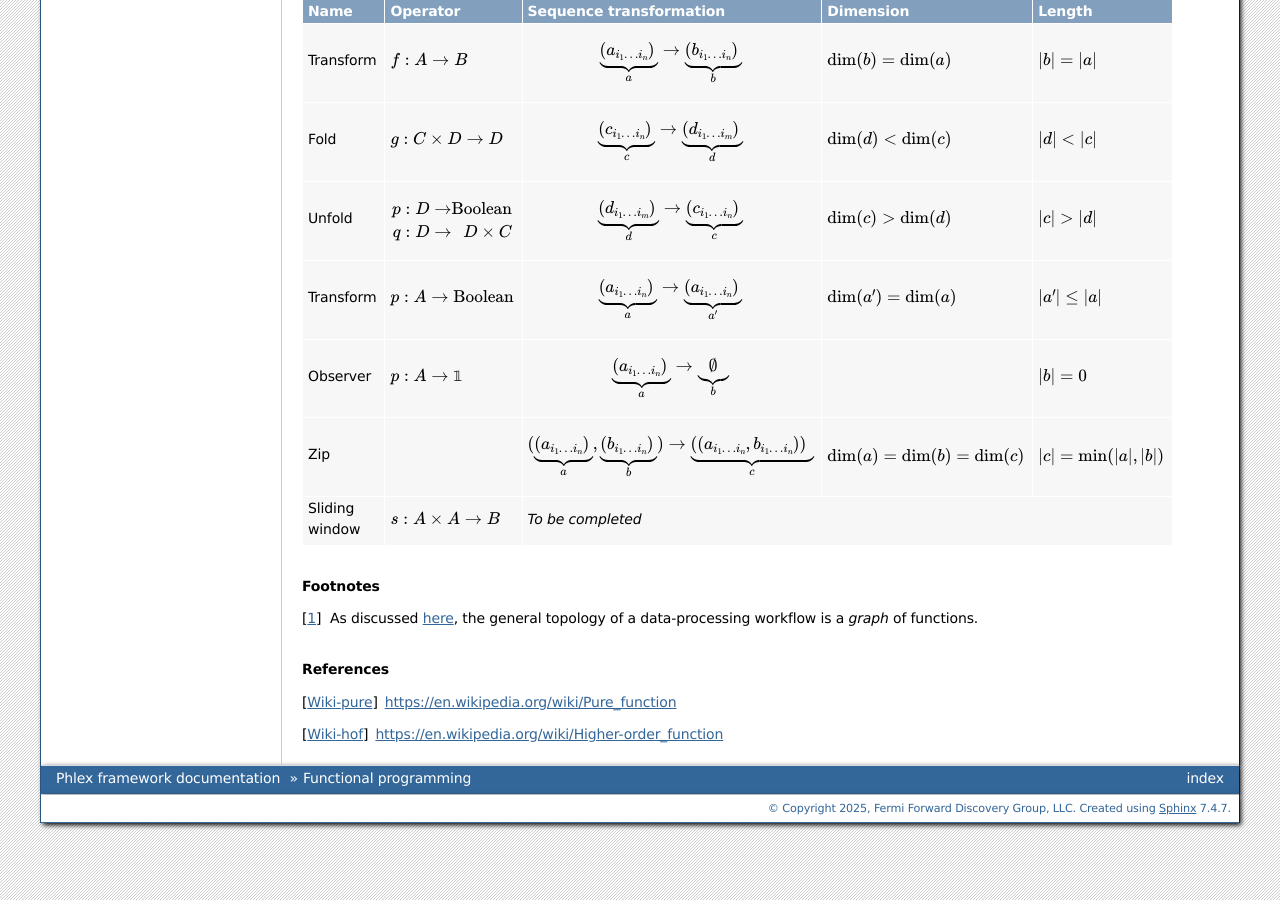
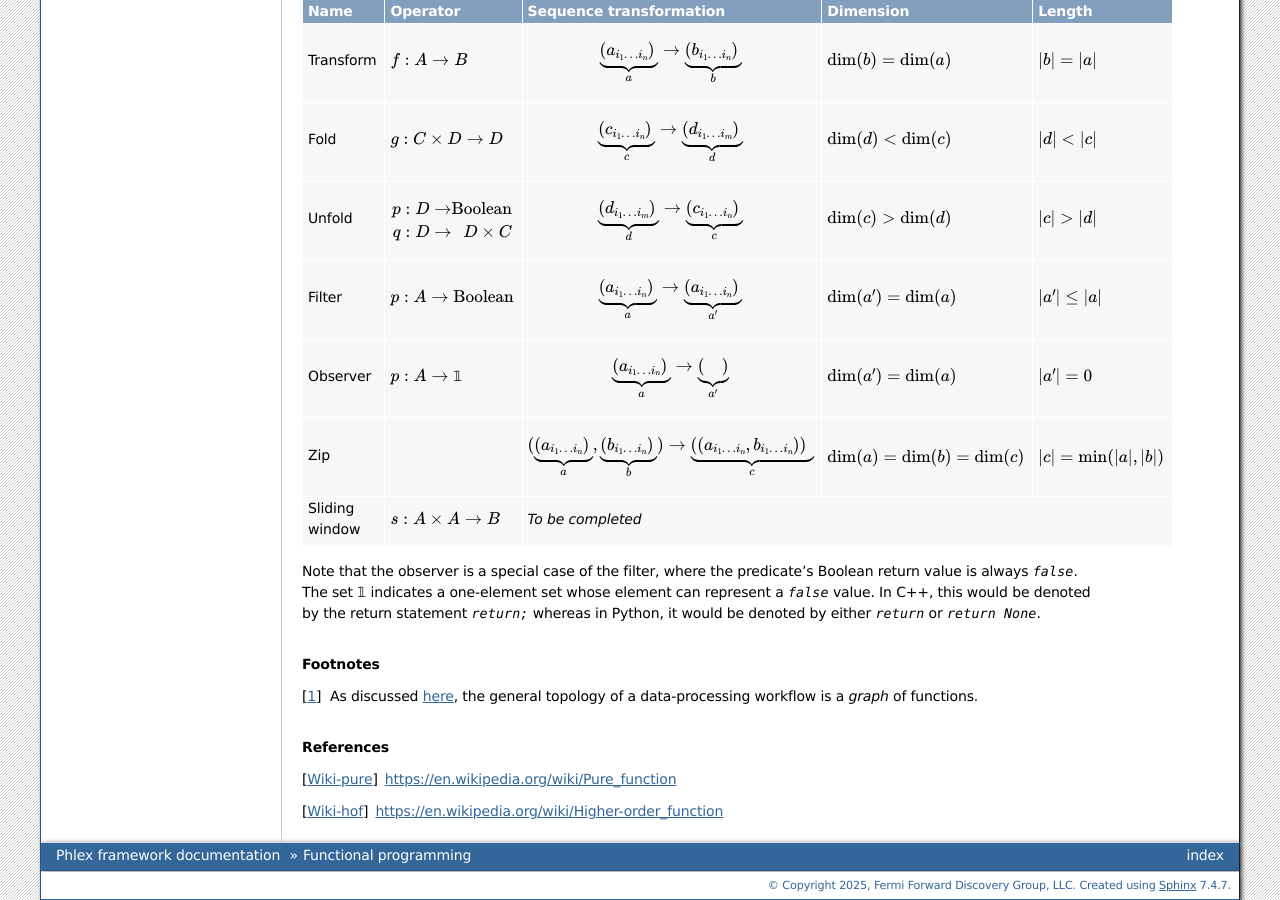
Before and after one commit to Framework-R-D/phlex-design, a Sphinx documentation site: the page built from doc/programming_paradigm.rst, in a window 1280 px wide and 900 px high, scrolled down 2032 px. Built offline with Sphinx 7.4.7, drawn with Linux system fonts in a browser that asks for light colours.

Commit message:
An observer is a special case of a filter

```diff
--- a/doc/programming_paradigm.rst
+++ b/doc/programming_paradigm.rst
@@ -120,13 +120,13 @@ Details of each higher-order function will be given in the corresponding section
 |                  |    p: D &\rightarrow& \mbox{Boolean} \\ |    \underbrace{(d_{i_1\dots i_m})}_d \rightarrow                   |                            |                      |
 |                  |    q: D &\rightarrow& D \times C        |    \underbrace{(c_{i_1\dots i_n})}_c                               |                            |                      |
 +------------------+-----------------------------------------+--------------------------------------------------------------------+----------------------------+----------------------+
-| Transform        | :math:`p: A \rightarrow \mbox{Boolean}` | .. math::                                                          | :math:`\dim(a') = \dim(a)` | :math:`|a'| \le |a|` |
+| Filter           | :math:`p: A \rightarrow \mbox{Boolean}` | .. math::                                                          | :math:`\dim(a') = \dim(a)` | :math:`|a'| \le |a|` |
 |                  |                                         |    \underbrace{(a_{i_1\dots i_n})}_a \rightarrow                   |                            |                      |
 |                  |                                         |    \underbrace{(a_{i_1\dots i_n})}_{a'}                            |                            |                      |
 +------------------+-----------------------------------------+--------------------------------------------------------------------+----------------------------+----------------------+
-| Observer         | :math:`p: A \rightarrow \mathbb{1}`     | .. math::                                                          |                            | :math:`|b| = 0`      |
+| Observer         | :math:`p: A \rightarrow \mathbb{1}`     | .. math::                                                          | :math:`\dim(a') = \dim(a)` | :math:`|a'| = 0`     |
 |                  |                                         |    \underbrace{(a_{i_1\dots i_n})}_a \rightarrow                   |                            |                      |
-|                  |                                         |    \underbrace{\emptyset}_b                                        |                            |                      |
+|                  |                                         |    \underbrace{(\quad)}_{a'}                                       |                            |                      |
 +------------------+-----------------------------------------+--------------------------------------------------------------------+----------------------------+----------------------+
 | Zip              |                                         | .. math::                                                          | .. math::                  | .. math::            |
 |                  |                                         |    (\underbrace{(a_{i_1\dots i_n})}_a,                             |    \dim(a)                 |    |c|               |
@@ -137,6 +137,9 @@ Details of each higher-order function will be given in the corresponding section
 | Sliding window   | :math:`s: A \times A \rightarrow B`     | *To be completed*                                                                                                      |
 +------------------+-----------------------------------------+--------------------------------------------------------------------+----------------------------+----------------------+
 
+Note that the observer is a special case of the filter, where the predicate's Boolean return value is always `false`.
+The set :math:`\mathbb{1}` indicates a one-element set whose element can represent a `false` value.
+In C++, this would be denoted by the return statement `return;` whereas in Python, it would be denoted by either `return` or `return None`.
 
 .. rubric:: Footnotes
 
```
